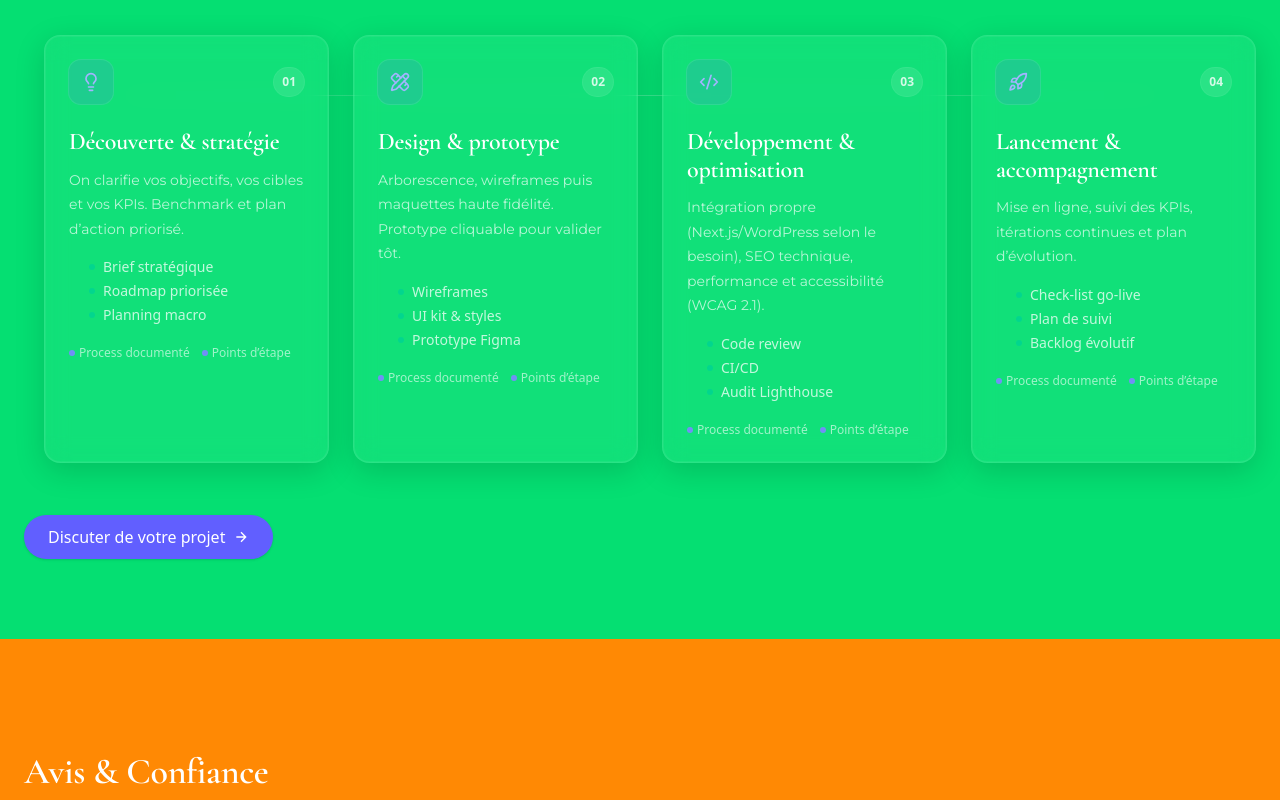
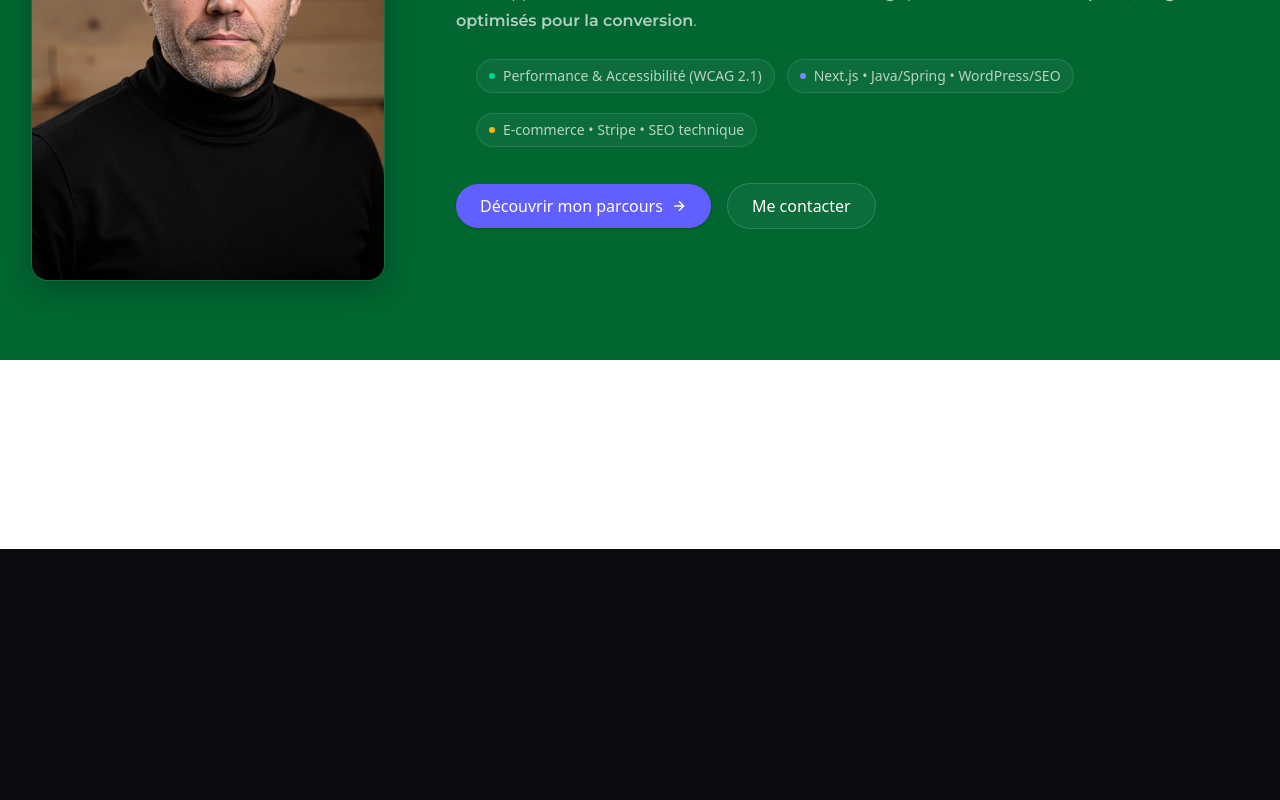
Before and after one commit to StephaneGamot/stephanegamot, a Next.js app: page / in a window 1280 px wide. Shown: the part 1160-1960 px from the top of the page. After the commit the page ends 1709 px from the top, so only its background shows below. Built offline with nearby package versions, Linux system fonts and the light colour scheme.

Commit message:
Update page.tsx

```diff
--- a/app/page.tsx
+++ b/app/page.tsx
@@ -33,8 +33,7 @@ export default function Home() {
 <main>
     <HeroHomePage />
 
-    <WorkProcess />
-    <TestimonialsSection />
+
     <AboutSection />
 </main>
   );
```
